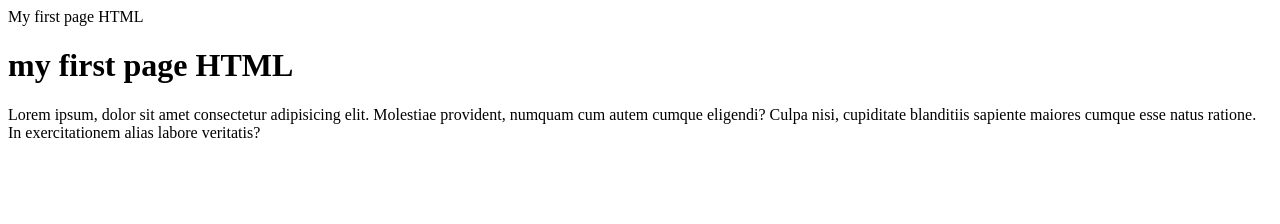
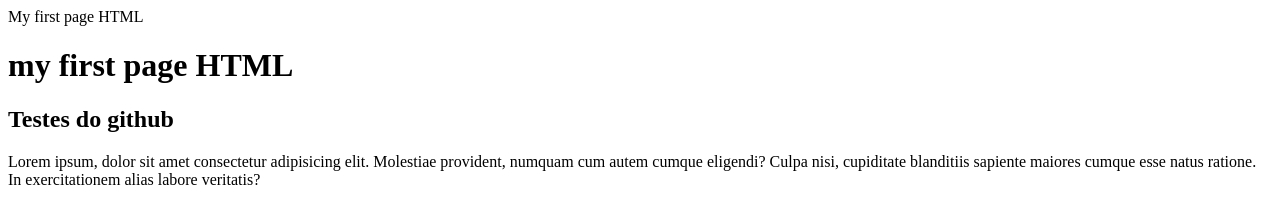
Before and after one commit to RyanKesley/html-lesson, a plain HTML site: page index.html in a window 1280 px wide. Drawn offline with Linux system fonts and the light colour scheme.

Commit message:
Adicionado um subtitulo de teste

```diff
--- a/index.html
+++ b/index.html
@@ -8,6 +8,7 @@
 </head>
 <body>
     <h1>my first page HTML</h1>
+    <h2>Testes do github</h2>
 
     <p>Lorem ipsum, dolor sit amet consectetur adipisicing elit. Molestiae provident, numquam cum autem cumque eligendi? Culpa nisi, cupiditate blanditiis sapiente maiores cumque esse natus ratione. In exercitationem alias labore veritatis?</p>
 </body>
```
